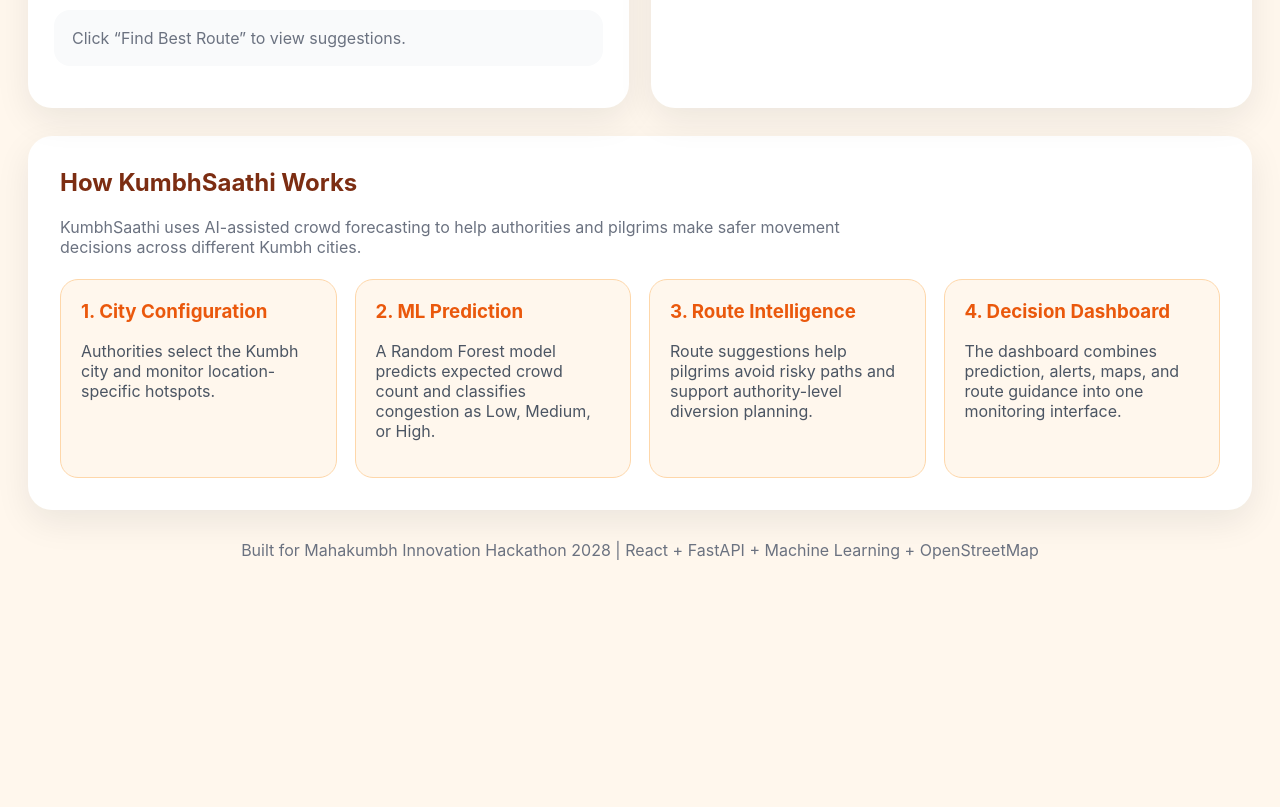
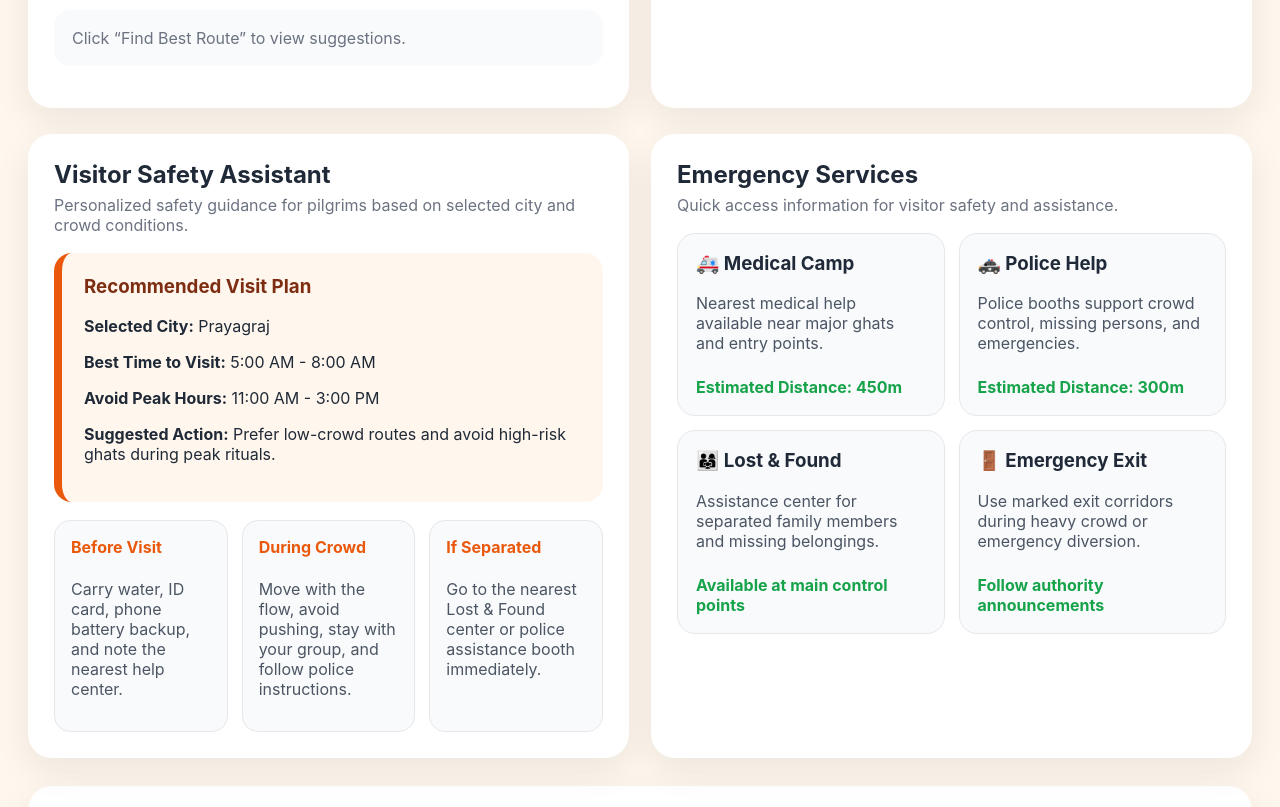
Before and after one commit to Nancykhandelwal1710/KumbhSaathi, a React app in the folder frontend/: page / in a window 1280 px wide. Shown: the part 1600-2407 px from the top of the page. Before the commit the page ends 2204 px from the top, so only its background shows below. Built offline with nearby package versions, Linux system fonts and the light colour scheme; the HTML template or start-up script is replaced by a standard one.

Commit message:
Add visitor safety assistant and emergencyservices

```diff
--- a/frontend/src/App.jsx
+++ b/frontend/src/App.jsx
@@ -556,7 +556,72 @@ function App() {
           )}
         </div>
       </section>
+      <section className="main-grid">
+        <div className="panel">
+          <h2>Visitor Safety Assistant</h2>
+          <p className="panel-subtitle">
+            Personalized safety guidance for pilgrims based on selected city and crowd conditions.
+          </p>
 
+          <div className="safety-card">
+            <h3>Recommended Visit Plan</h3>
+            <p><strong>Selected City:</strong> {selectedCity}</p>
+            <p><strong>Best Time to Visit:</strong> 5:00 AM - 8:00 AM</p>
+            <p><strong>Avoid Peak Hours:</strong> 11:00 AM - 3:00 PM</p>
+            <p><strong>Suggested Action:</strong> Prefer low-crowd routes and avoid high-risk ghats during peak rituals.</p>
+          </div>
+
+          <div className="tips-grid">
+            <div>
+              <h4>Before Visit</h4>
+              <p>Carry water, ID card, phone battery backup, and note the nearest help center.</p>
+            </div>
+
+            <div>
+              <h4>During Crowd</h4>
+              <p>Move with the flow, avoid pushing, stay with your group, and follow police instructions.</p>
+            </div>
+
+            <div>
+              <h4>If Separated</h4>
+              <p>Go to the nearest Lost & Found center or police assistance booth immediately.</p>
+            </div>
+          </div>
+        </div>
+
+        <div className="panel">
+          <h2>Emergency Services</h2>
+          <p className="panel-subtitle">
+            Quick access information for visitor safety and assistance.
+          </p>
+
+          <div className="emergency-grid">
+            <div className="emergency-card">
+              <h3>🚑 Medical Camp</h3>
+              <p>Nearest medical help available near major ghats and entry points.</p>
+              <span>Estimated Distance: 450m</span>
+            </div>
+
+            <div className="emergency-card">
+              <h3>🚓 Police Help</h3>
+              <p>Police booths support crowd control, missing persons, and emergencies.</p>
+              <span>Estimated Distance: 300m</span>
+            </div>
+
+            <div className="emergency-card">
+              <h3>👨‍👩‍👧 Lost & Found</h3>
+              <p>Assistance center for separated family members and missing belongings.</p>
+              <span>Available at main control points</span>
+            </div>
+
+            <div className="emergency-card">
+              <h3>🚪 Emergency Exit</h3>
+              <p>Use marked exit corridors during heavy crowd or emergency diversion.</p>
+              <span>Follow authority announcements</span>
+            </div>
+          </div>
+        </div>
+      </section>
       <section className="workflow-section">
         <h2>How KumbhSaathi Works</h2>
         <p>
--- a/frontend/src/index.css
+++ b/frontend/src/index.css
@@ -491,3 +491,74 @@ footer {
     max-width: 100%;
   }
 }
+.safety-card {
+  margin-top: 18px;
+  padding: 22px;
+  border-radius: 18px;
+  background: #fff7ed;
+  border-left: 8px solid #ea580c;
+}
+
+.safety-card h3 {
+  margin-top: 0;
+  color: #7c2d12;
+}
+
+.tips-grid {
+  margin-top: 18px;
+  display: grid;
+  grid-template-columns: repeat(3, 1fr);
+  gap: 14px;
+}
+
+.tips-grid div {
+  background: #f9fafb;
+  padding: 16px;
+  border-radius: 16px;
+  border: 1px solid #e5e7eb;
+}
+
+.tips-grid h4 {
+  margin-top: 0;
+  color: #ea580c;
+}
+
+.tips-grid p {
+  color: #4b5563;
+}
+
+.emergency-grid {
+  margin-top: 18px;
+  display: grid;
+  grid-template-columns: 1fr 1fr;
+  gap: 14px;
+}
+
+.emergency-card {
+  padding: 18px;
+  border-radius: 18px;
+  background: #f8fafc;
+  border: 1px solid #e5e7eb;
+}
+
+.emergency-card h3 {
+  margin-top: 0;
+}
+
+.emergency-card p {
+  color: #4b5563;
+}
+
+.emergency-card span {
+  display: inline-block;
+  margin-top: 8px;
+  font-weight: 700;
+  color: #16a34a;
+}
+
+@media (max-width: 700px) {
+  .tips-grid,
+  .emergency-grid {
+    grid-template-columns: 1fr;
+  }
+}
```
